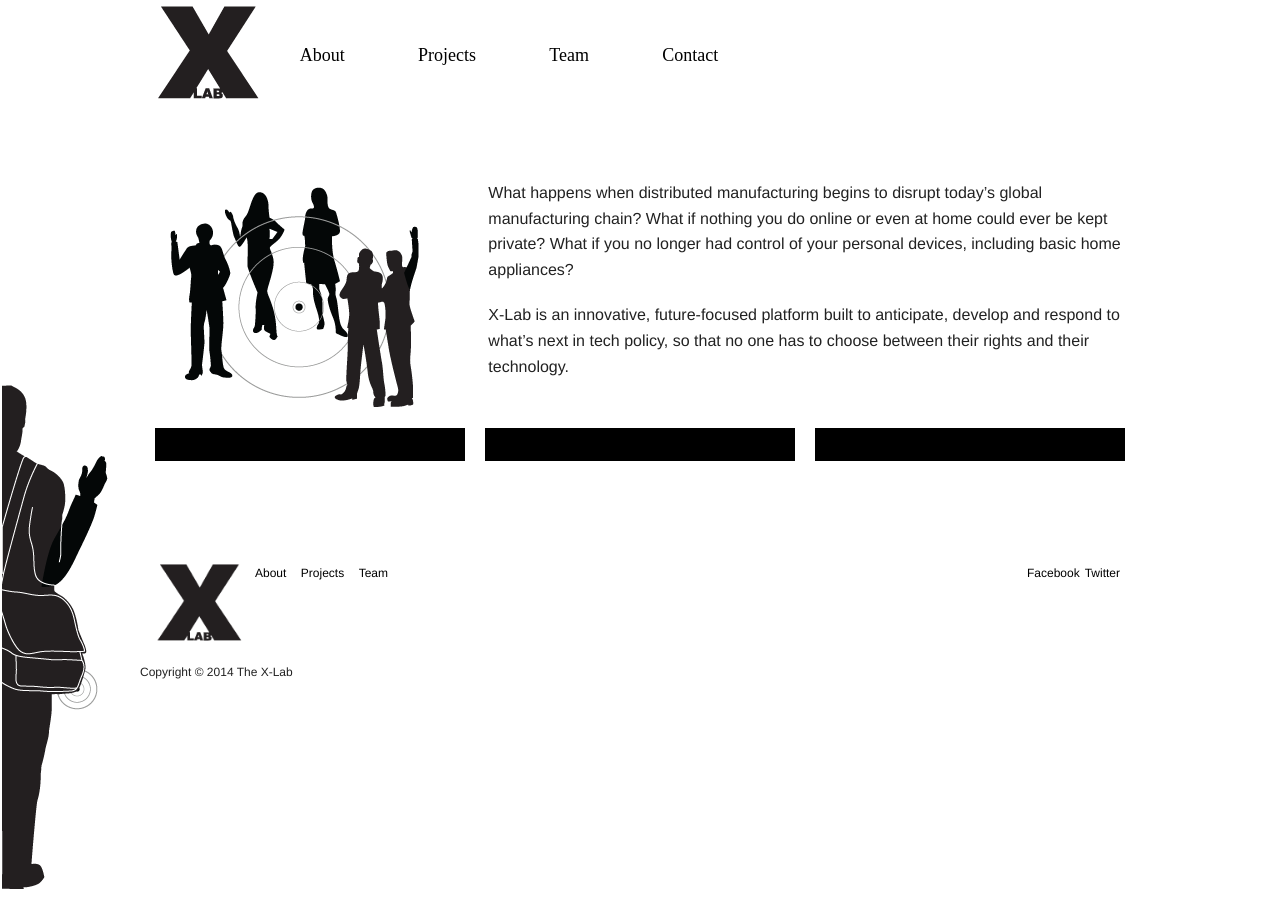
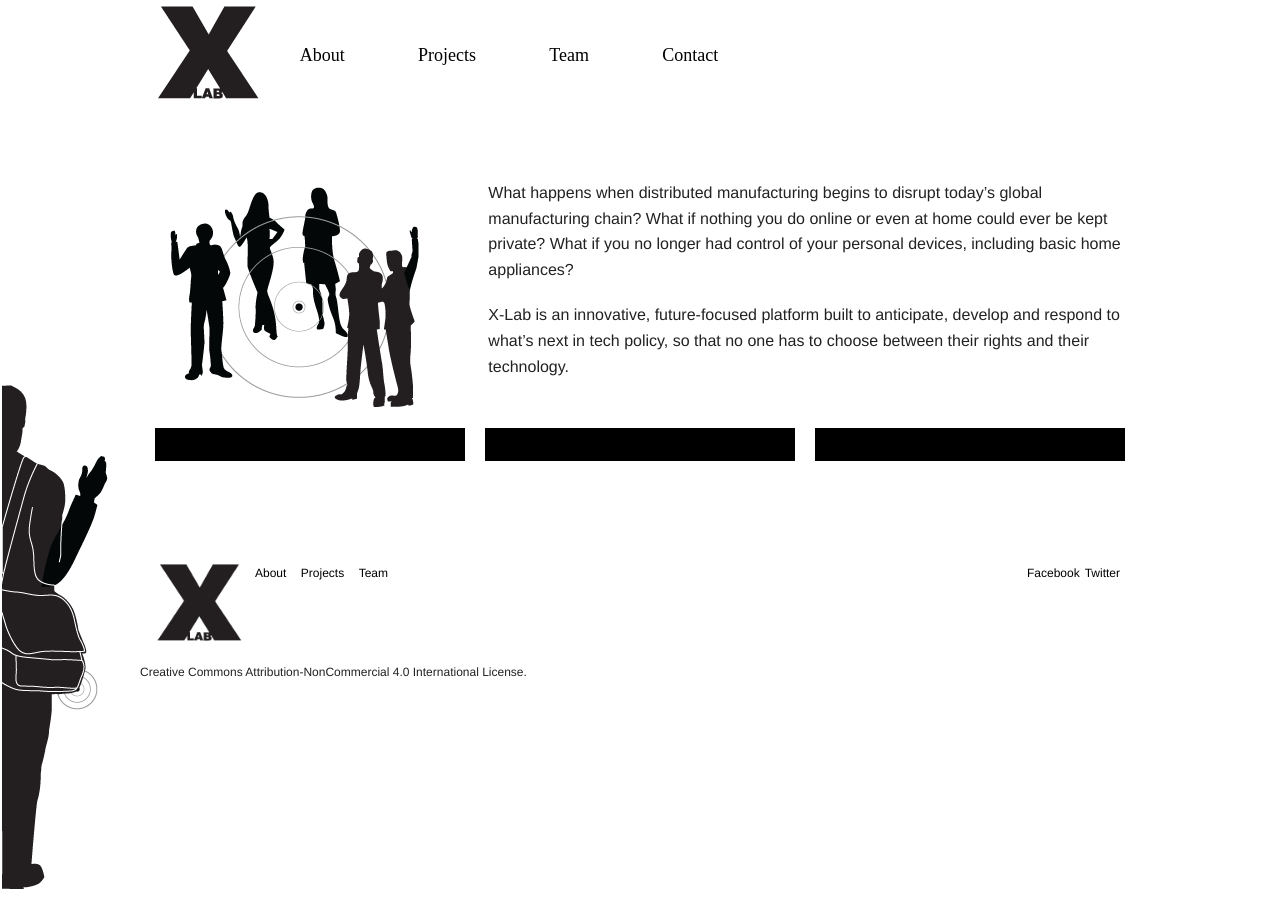
Before and after one commit to xlabrocks/X-Lab-Site, a Jekyll site: the page built from x-lab.org/index.md, in a window 1280 px wide. Built offline with Jekyll 4.4.1, drawn with Linux system fonts in a browser that asks for light colours; some web fonts are replaced.

Commit message:
Updated footer.html

```diff
--- a/x-lab.org/_includes/footer.html
+++ b/x-lab.org/_includes/footer.html
@@ -9,7 +9,7 @@
         <li class="odd first"><a href="#" class="facebook">Facebook</a></li>
       </ul>
     </div>
-    <span class="copyright">Copyright © 2014 The X-Lab</span>
+    <span class="copyright">Creative Commons Attribution-NonCommercial 4.0 International License.</span>
   </div>
 </footer>
 {% include footer-scripts.html %}
```
